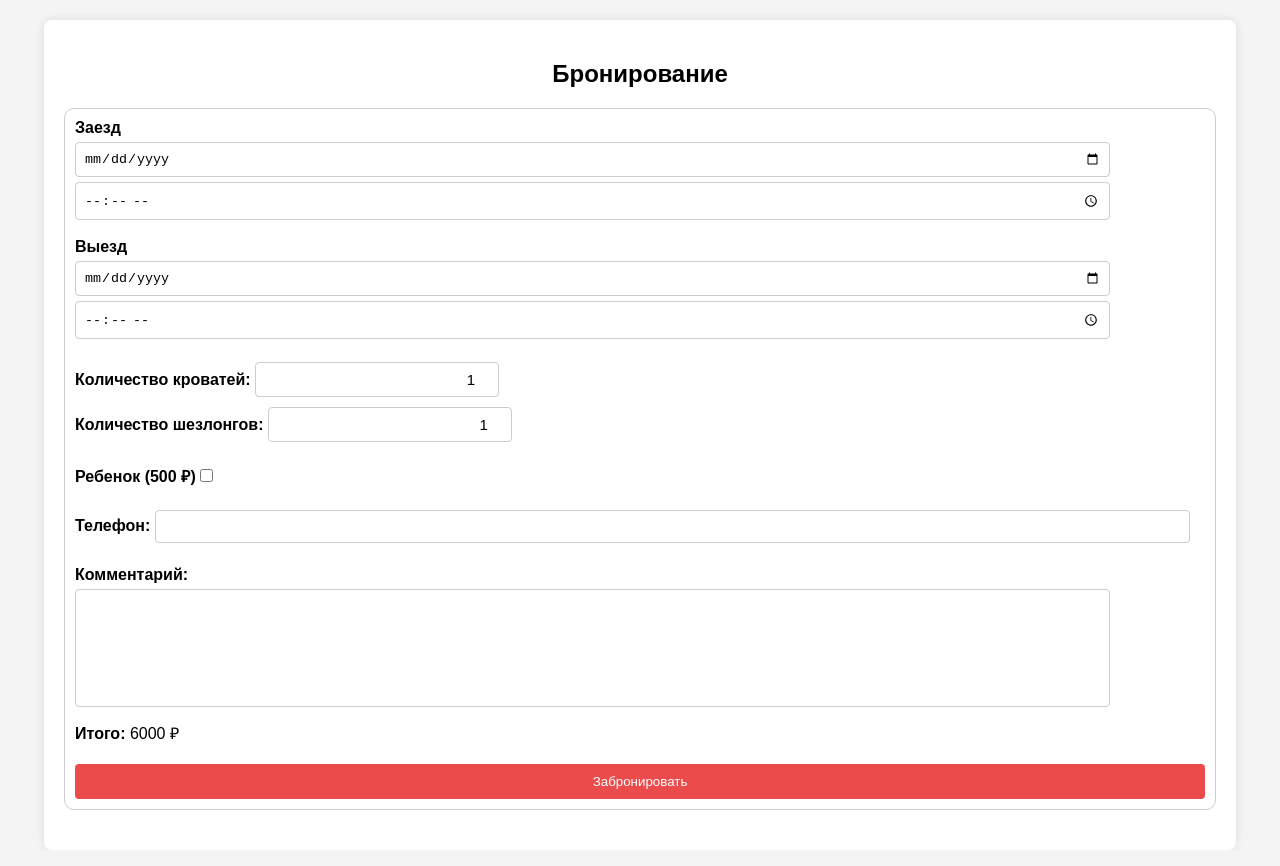
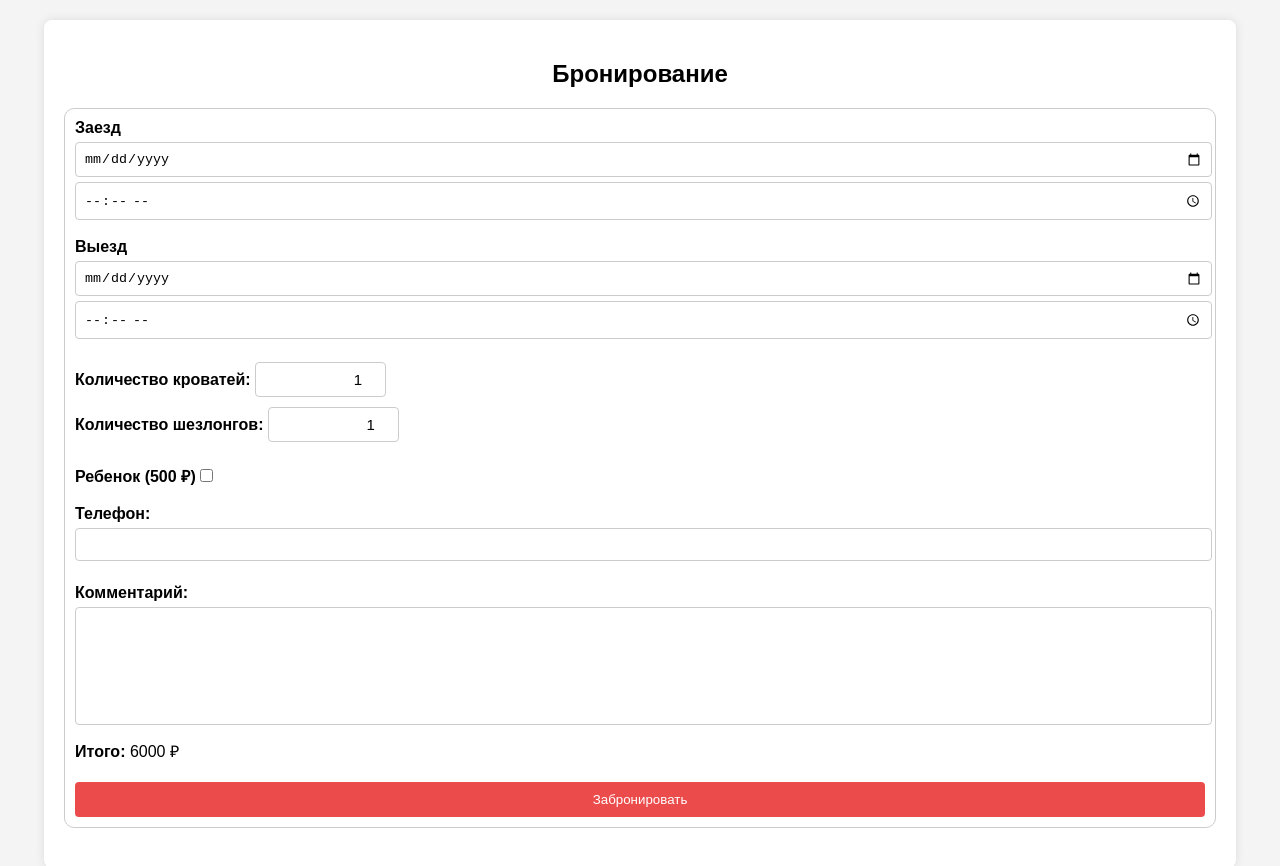
Before and after one commit to m0xvi/brony_bot, a plain HTML site: page booking.html in a window 1280 px wide. Drawn offline with Linux system fonts and the light colour scheme.

Commit message:
Update style.css

```diff
--- a/style.css
+++ b/style.css
@@ -52,7 +52,7 @@ input[type="time"] {
     margin-top: 5px;
     border: 1px solid #ccc;
     border-radius: 4px;
-    width: 90%;
+    width: 99%;
 }
 
 button {
@@ -94,7 +94,7 @@ button:active {
 }
 
 #loungers, #beds {
-    width: 20%;
+    width: 10%;
     text-align: right;
     font-size: 15px;
 }
@@ -112,7 +112,7 @@ button:active {
     border: 1px solid #ccc;
     background: white;
     z-index: 1001;
-    width: 90%;
+    width: 99%;
     max-width: 400px;
     box-shadow: 0 0 15px rgba(0, 0, 0, 0.2);
     border-radius: 8px;
@@ -120,7 +120,7 @@ button:active {
 }
 
 input[type="number"] {
-    width: 90%;
+    width: 99%;
     padding: 8px;
     margin: 5px 0;
     border: 1px solid #ccc;
@@ -128,7 +128,7 @@ input[type="number"] {
 }
 
 input[type="text"] {
-    width: 90%;
+    width: 99%;
     height: 100px;
     padding: 8px;
     margin: 5px 0;
```
